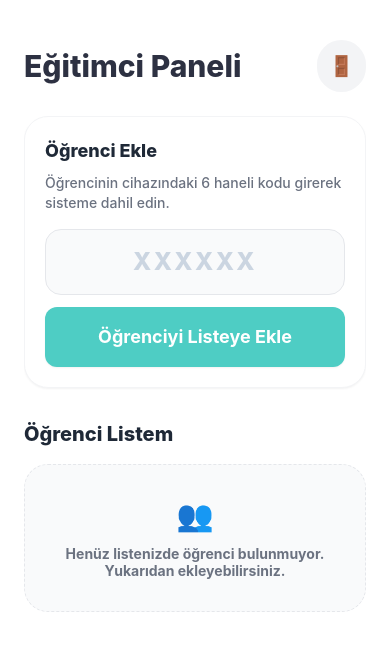
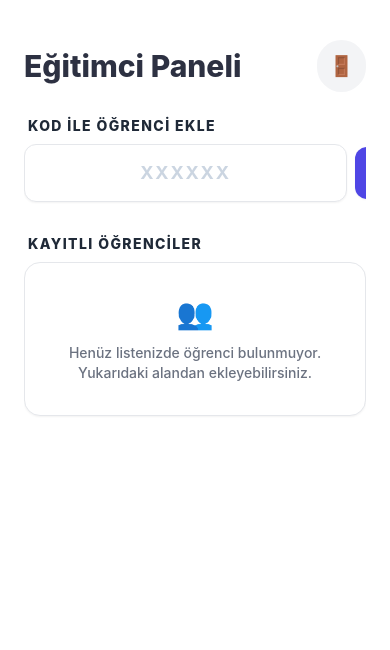
Before and after one commit to irfanunaal-eng/brainmate-app, a React Native app: screen /ParentDashboard in a window 390 px wide. Shown: the top 650 px of the page. Built offline with nearby package versions, Linux system fonts and the light colour scheme; what react-native-calendars would draw is missing.

Commit message:
UI: Make educator student list formal and compact

```diff
--- a/screens/ParentDashboardScreen.tsx
+++ b/screens/ParentDashboardScreen.tsx
@@ -133,13 +133,12 @@ export function ParentDashboardScreen({ navigation }: any) {
                </TouchableOpacity>
             </View>
 
-            {/* Öğrenci Ekleme Bölümü */}
-            <View className="bg-white p-5 rounded-3xl border border-gray-100 shadow-sm mb-8">
-               <Text className="font-extrabold text-gray-800 text-lg mb-2">Öğrenci Ekle</Text>
-               <Text className="text-gray-500 mb-4 text-sm font-medium">Öğrencinin cihazındaki 6 haneli kodu girerek sisteme dahil edin.</Text>
-
+            {/* Compact Öğrenci Ekleme Bölümü */}
+            <View className="mb-8">
+               <Text className="font-extrabold text-gray-800 text-sm uppercase tracking-widest mb-2 ml-1">KOD İLE ÖĞRENCİ EKLE</Text>
+               <View className="flex-row items-center space-x-2">
                  <TextInput
-                 className="bg-gray-50 px-5 py-4 rounded-2xl border border-gray-200 text-2xl tracking-widest uppercase font-extrabold text-center text-primary mb-3"
+                   className="flex-1 bg-white px-4 py-3.5 rounded-xl border border-gray-200 text-lg font-bold text-center tracking-widest uppercase text-gray-800 shadow-sm"
                    placeholder="XXXXXX"
                    placeholderTextColor="#cbd5e1"
                    maxLength={6}
@@ -147,38 +146,38 @@ export function ParentDashboardScreen({ navigation }: any) {
                    value={pairingCode}
                    onChangeText={setPairingCode}
                  />
-               {errorMessage ? <Text className="text-red-500 font-bold mb-3 text-center px-1 text-xs">{errorMessage}</Text> : null}
-
-               <TouchableOpacity onPress={handlePairing} className="bg-secondary w-full py-4 rounded-xl items-center shadow-sm">
-                 <Text className="text-white font-bold text-lg">Öğrenciyi Listeye Ekle</Text>
+                 <TouchableOpacity onPress={handlePairing} className="bg-indigo-600 px-6 py-3.5 rounded-xl shadow-sm ml-2">
+                   <Text className="text-white font-bold text-base">Ekle</Text>
                  </TouchableOpacity>
                </View>
+               {errorMessage ? <Text className="text-red-500 font-bold mt-2 px-1 text-xs">{errorMessage}</Text> : null}
+            </View>
 
-            <Text className="text-xl font-extrabold text-gray-800 mb-4">Öğrenci Listem</Text>
+            <Text className="font-extrabold text-gray-800 text-sm uppercase tracking-widest mb-2 ml-1">KAYITLI ÖĞRENCİLER</Text>
 
             {linkedStudents.length === 0 ? (
-               <View className="items-center justify-center p-8 bg-gray-50 border border-dashed border-gray-200 rounded-3xl">
+               <View className="items-center justify-center p-8 bg-white border border-gray-200 rounded-2xl shadow-sm">
                   <Text className="text-3xl mb-3">👥</Text>
-                  <Text className="text-gray-500 font-bold text-center">Henüz listenizde öğrenci bulunmuyor. Yukarıdan ekleyebilirsiniz.</Text>
+                  <Text className="text-gray-500 font-medium text-center text-sm">Henüz listenizde öğrenci bulunmuyor. Yukarıdaki alandan ekleyebilirsiniz.</Text>
                </View>
             ) : (
-               linkedStudents.map((link, idx) => (
+               <View className="bg-white border border-gray-200 rounded-2xl shadow-sm overflow-hidden mb-6">
+                 {linkedStudents.map((link, idx) => (
                     <TouchableOpacity
                       key={idx}
                       onPress={() => selectStudent(link.student_id, link.profiles?.full_name || 'Öğrenci')}
-                    className="bg-white p-4 rounded-2xl mb-3 border border-gray-100 shadow-sm flex-row justify-between items-center"
+                      className={`px-5 py-4 flex-row justify-between items-center ${idx !== linkedStudents.length -1 ? 'border-b border-gray-100' : ''} active:bg-gray-50`}
                     >
-                     <View className="flex-row items-center">
-                        <View className="w-12 h-12 bg-indigo-50 rounded-full items-center justify-center mr-4">
-                           <Text className="text-2xl">🎓</Text>
+                       <View>
+                          <Text className="font-extrabold text-gray-900 text-base mb-0.5">{link.profiles?.full_name}</Text>
+                          <Text className="text-gray-400 font-bold text-[10px] uppercase tracking-widest">Öğrenci Profili</Text>
                        </View>
-                        <View>
-                           <Text className="font-extrabold text-gray-800 text-lg">{link.profiles?.full_name}</Text>
-                           <Text className="text-primary font-bold text-xs uppercase tracking-widest mt-0.5">Profili İncele ➔</Text>
-                        </View>
+                       <View className="bg-slate-100 px-3 py-1.5 rounded-md border border-slate-200">
+                          <Text className="text-slate-600 font-bold text-xs">Eriş ➔</Text>
                        </View>
                     </TouchableOpacity>
-               ))
+                 ))}
+               </View>
             )}
           </ScrollView>
         </KeyboardAvoidingView>
```
Lines whose indentation alone changed are shown as unchanged.
